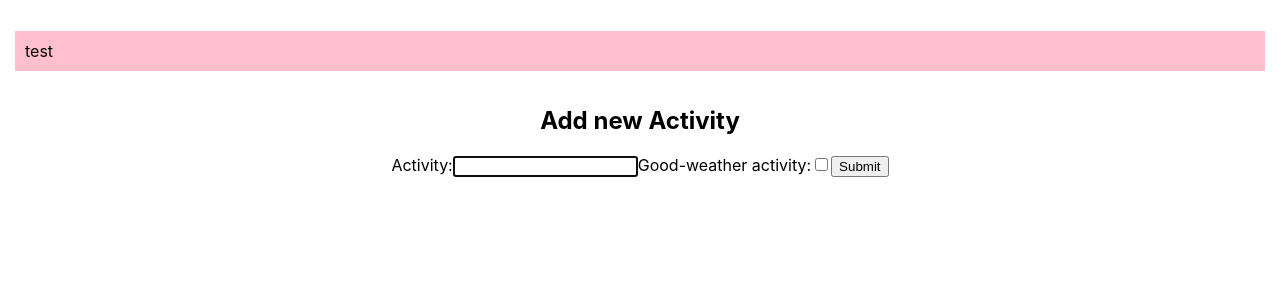
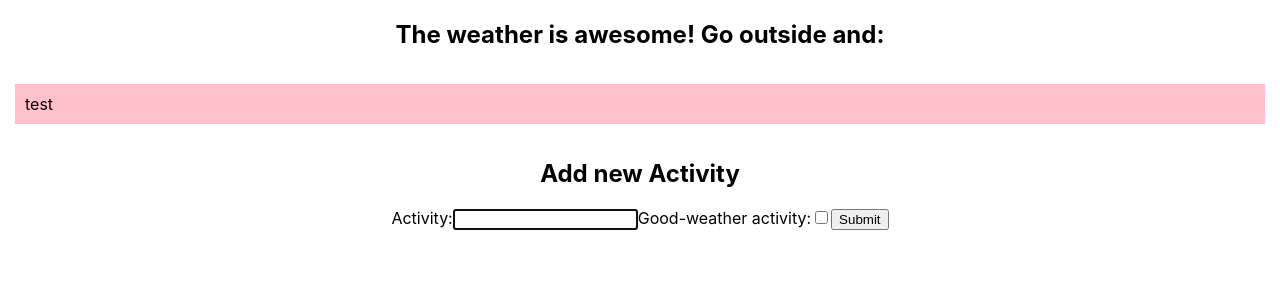
Before and after one commit to ekat-br/weather-app, a React (Create React App) app: page / in a window 1280 px wide. Shown: the top 300 px of the page. Built offline with nearby package versions, Linux system fonts and the light colour scheme.

Commit message:
Filtering List

```diff
--- a/src/App.js
+++ b/src/App.js
@@ -7,7 +7,9 @@ import List from "./Components/List/List";
 import "./Components/List/List.css";
 
 function App() {
-  const [activities, setActivities] = useState([{ id: "abc", name: "test" }]);
+  const [activities, setActivities] = useState([
+    { id: "abc", name: "test", isForGoodWeather: true },
+  ]);
 
   localStorage.setItem("activities", JSON.stringify(activities));
   const localStorageActivities = JSON.parse(localStorage.getItem("activities"));
@@ -17,9 +19,15 @@ function App() {
     console.log(activities);
   }
 
+  const isGoodWeather = true;
+
+  const filteredActivities = activities.filter(
+    (activity) => activity.isForGoodWeather === isGoodWeather
+  );
+
   return (
     <div className="App">
-      <List activities={activities} />
+      <List activities={filteredActivities} isGoodWeather={isGoodWeather} />
       <Form onAddActivity={handleAddActivity} />
     </div>
   );
--- a/src/Components/List/List.js
+++ b/src/Components/List/List.js
@@ -1,6 +1,12 @@
 //import "../List/List.css";
-export default function List({ activities }) {
+export default function List({ activities, isGoodWeather }) {
   return (
+    <>
+      <h2>
+        {isGoodWeather
+          ? "The weather is awesome! Go outside and:"
+          : "Bad weather outside! Here's what you can do now:"}
+      </h2>
       <ul className="activities_list">
         {activities.map((activity) => {
           return (
@@ -10,5 +16,6 @@ export default function List({ activities }) {
           );
         })}
       </ul>
+    </>
   );
 }
```
Also changed, not shown: 1 other file (tests, documents, lock files or other folders). Lines whose indentation alone changed are shown as unchanged.
